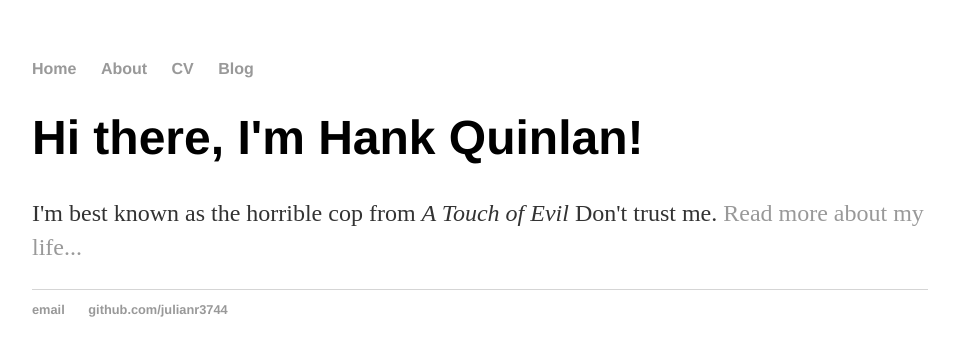
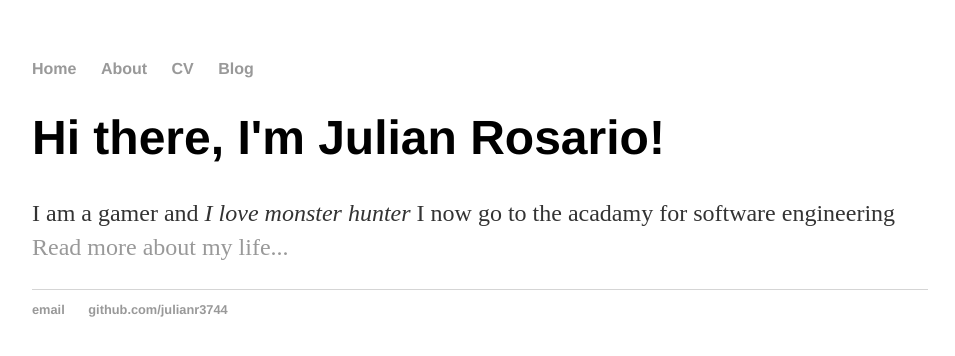
Before and after one commit to Julianr3744/julianr3744.github.io, a Jekyll site: the page built from index.html, in a window 1280 px wide. Shown: the top 356 px of the page, without its empty margins (160-1115 px from the left). Built offline with Jekyll 4.4.1, drawn with Linux system fonts in a browser that asks for light colours.

Commit message:
Update index.html

```diff
--- a/index.html
+++ b/index.html
@@ -1,8 +1,8 @@
 ---
 layout: default
-title: Hank Quinlan, Horrible Cop
+title: Julian Rosario, AFSE Student
 ---
 <div class="blurb">
-	<h1>Hi there, I'm Hank Quinlan!</h1>
-	<p>I'm best known as the horrible cop from <em>A Touch of Evil</em> Don't trust me. <a href="/about">Read more about my life...</a></p>
+	<h1>Hi there, I'm Julian Rosario!</h1>
+	<p>I am a gamer and  <em>I love monster hunter </em> I now go to the acadamy for software engineering <a href="/about">Read more about my life...</a></p>
 </div><!-- /.blurb -->
```
